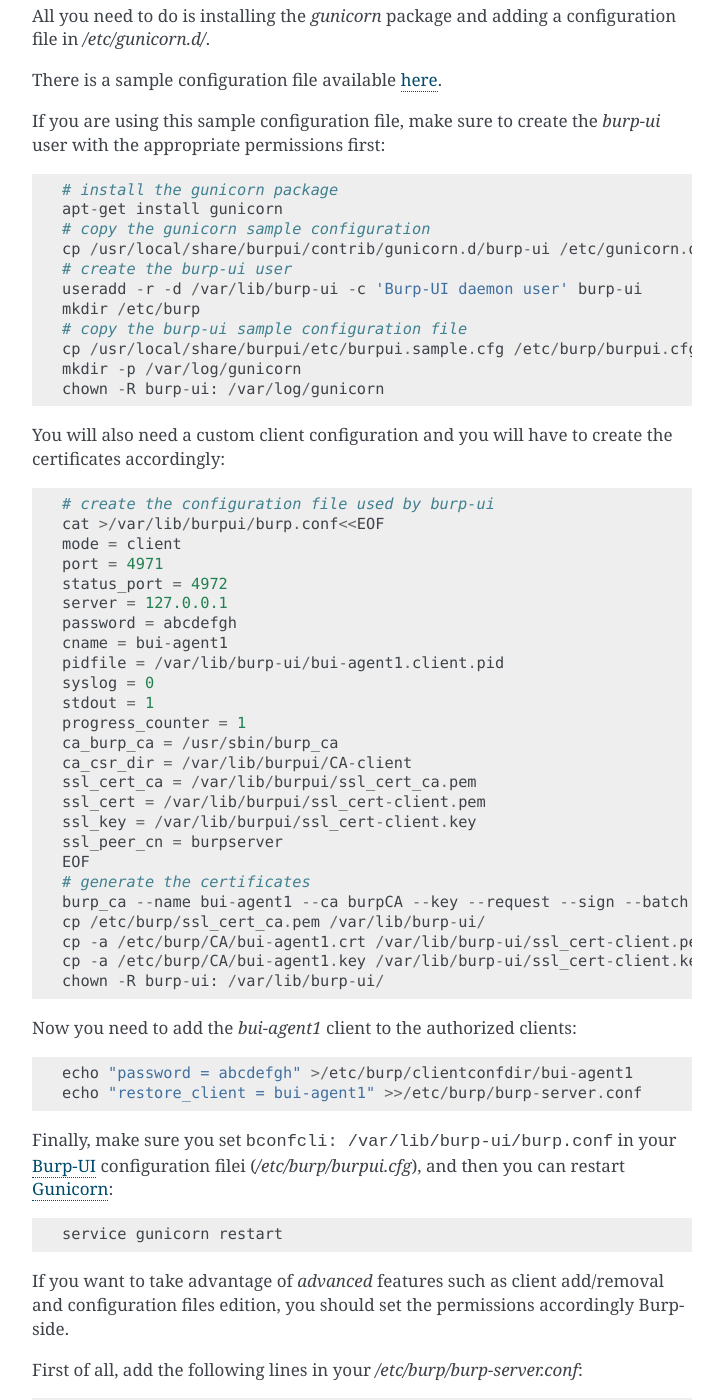
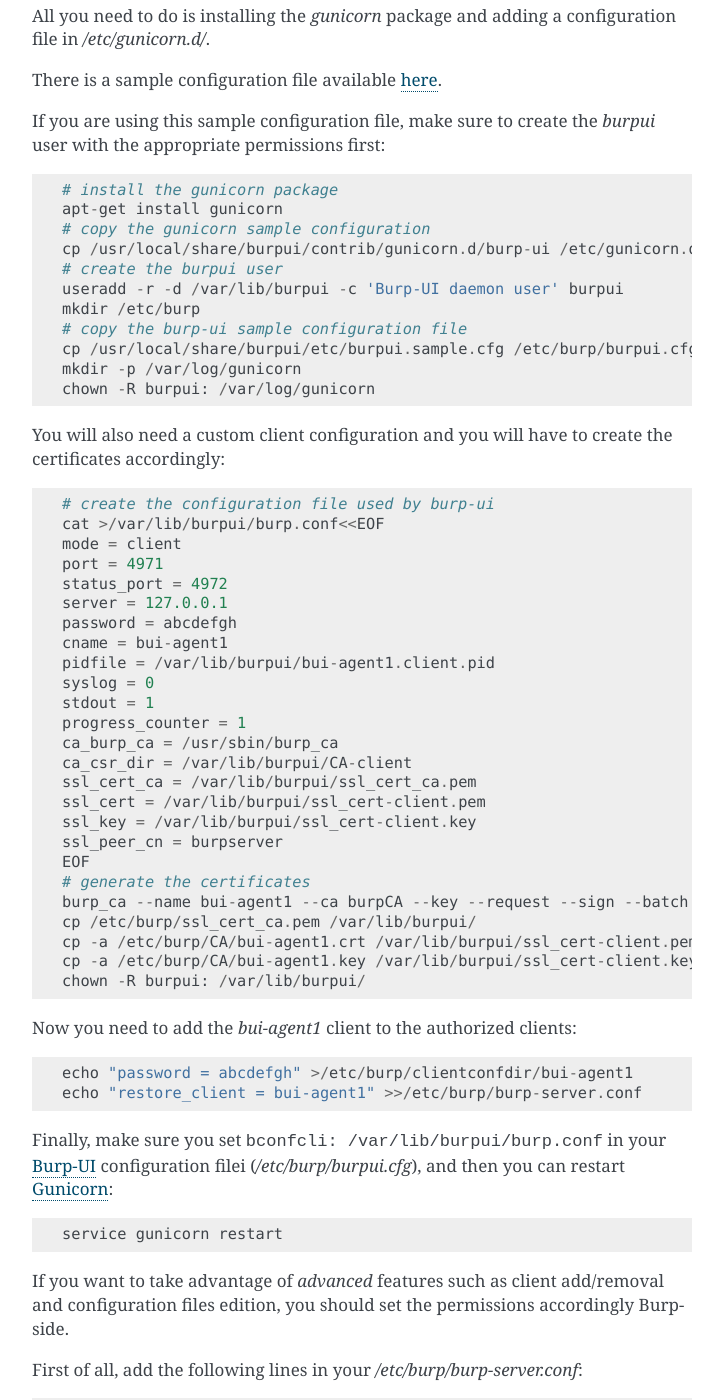
Before and after one commit to ziirish/burp-ui, a Sphinx documentation site: the page built from docs/gunicorn.rst, in a window 1280 px wide and 1400 px high, scrolled down 1054 px. Shown: the whole window, without its empty margins (388-1111 px from the left). Built offline with Sphinx 7.4.7, drawn with Linux system fonts in a browser that asks for light colours; pages that are not in the unit, such as notebooks, are missing from menus; some of the changed text lies outside the part shown.

Commit message:
fix gunicorn doc

```diff
--- a/docs/gunicorn.rst
+++ b/docs/gunicorn.rst
@@ -53,7 +53,7 @@
 `here <https://git.ziirish.me/ziirish/burp-ui/blob/master/contrib/gunicorn.d/burp-ui>`__.
 
 If you are using this sample configuration file, make sure to create the
-*burp-ui* user with the appropriate permissions first:
+*burpui* user with the appropriate permissions first:
 
 ::
 
@@ -61,13 +61,13 @@
     apt-get install gunicorn
     # copy the gunicorn sample configuration
     cp /usr/local/share/burpui/contrib/gunicorn.d/burp-ui /etc/gunicorn.d/
-    # create the burp-ui user
-    useradd -r -d /var/lib/burp-ui -c 'Burp-UI daemon user' burp-ui
+    # create the burpui user
+    useradd -r -d /var/lib/burpui -c 'Burp-UI daemon user' burpui
     mkdir /etc/burp
     # copy the burp-ui sample configuration file
     cp /usr/local/share/burpui/etc/burpui.sample.cfg /etc/burp/burpui.cfg
     mkdir -p /var/log/gunicorn
-    chown -R burp-ui: /var/log/gunicorn
+    chown -R burpui: /var/log/gunicorn
 
 
 You will also need a custom client configuration and you will have to create the
@@ -83,7 +83,7 @@
     server = 127.0.0.1
     password = abcdefgh
     cname = bui-agent1
-    pidfile = /var/lib/burp-ui/bui-agent1.client.pid
+    pidfile = /var/lib/burpui/bui-agent1.client.pid
     syslog = 0
     stdout = 1
     progress_counter = 1
@@ -96,10 +96,10 @@
     EOF
     # generate the certificates
     burp_ca --name bui-agent1 --ca burpCA --key --request --sign --batch
-    cp /etc/burp/ssl_cert_ca.pem /var/lib/burp-ui/
-    cp -a /etc/burp/CA/bui-agent1.crt /var/lib/burp-ui/ssl_cert-client.pem
-    cp -a /etc/burp/CA/bui-agent1.key /var/lib/burp-ui/ssl_cert-client.key
-    chown -R burp-ui: /var/lib/burp-ui/
+    cp /etc/burp/ssl_cert_ca.pem /var/lib/burpui/
+    cp -a /etc/burp/CA/bui-agent1.crt /var/lib/burpui/ssl_cert-client.pem
+    cp -a /etc/burp/CA/bui-agent1.key /var/lib/burpui/ssl_cert-client.key
+    chown -R burpui: /var/lib/burpui/
 
 
 Now you need to add the *bui-agent1* client to the authorized clients:
@@ -110,7 +110,7 @@
     echo "restore_client = bui-agent1" >>/etc/burp/burp-server.conf
 
 
-Finally, make sure you set ``bconfcli: /var/lib/burp-ui/burp.conf`` in your
+Finally, make sure you set ``bconfcli: /var/lib/burpui/burp.conf`` in your
 `Burp-UI`_ configuration filei (*/etc/burp/burpui.cfg*), and then you can
 restart `Gunicorn`_:
 
@@ -127,16 +127,16 @@
 
 ::
 
-    user = burp-ui
-    group = burp-ui
+    user = burpui
+    group = burpui
 
 
 Then you need to fix some permissions:
 
 ::
 
-    chown -R burp-ui: /etc/burp/{burp-server.conf,burpui.cfg,CA,CA.cnf,clientconfdir,dhfile.pem,ssl_cert_ca.pem,ssl_cert-server.key,ssl_cert-server.pem} /var/spool/burp
-    chgrp burp-ui /etc/burp
+    chown -R burpui: /etc/burp/{burp-server.conf,burpui.cfg,CA,CA.cnf,clientconfdir,dhfile.pem,ssl_cert_ca.pem,ssl_cert-server.key,ssl_cert-server.pem} /var/spool/burp
+    chgrp burpui /etc/burp
     chmod g+rwx /etc/burp
 
 
```
